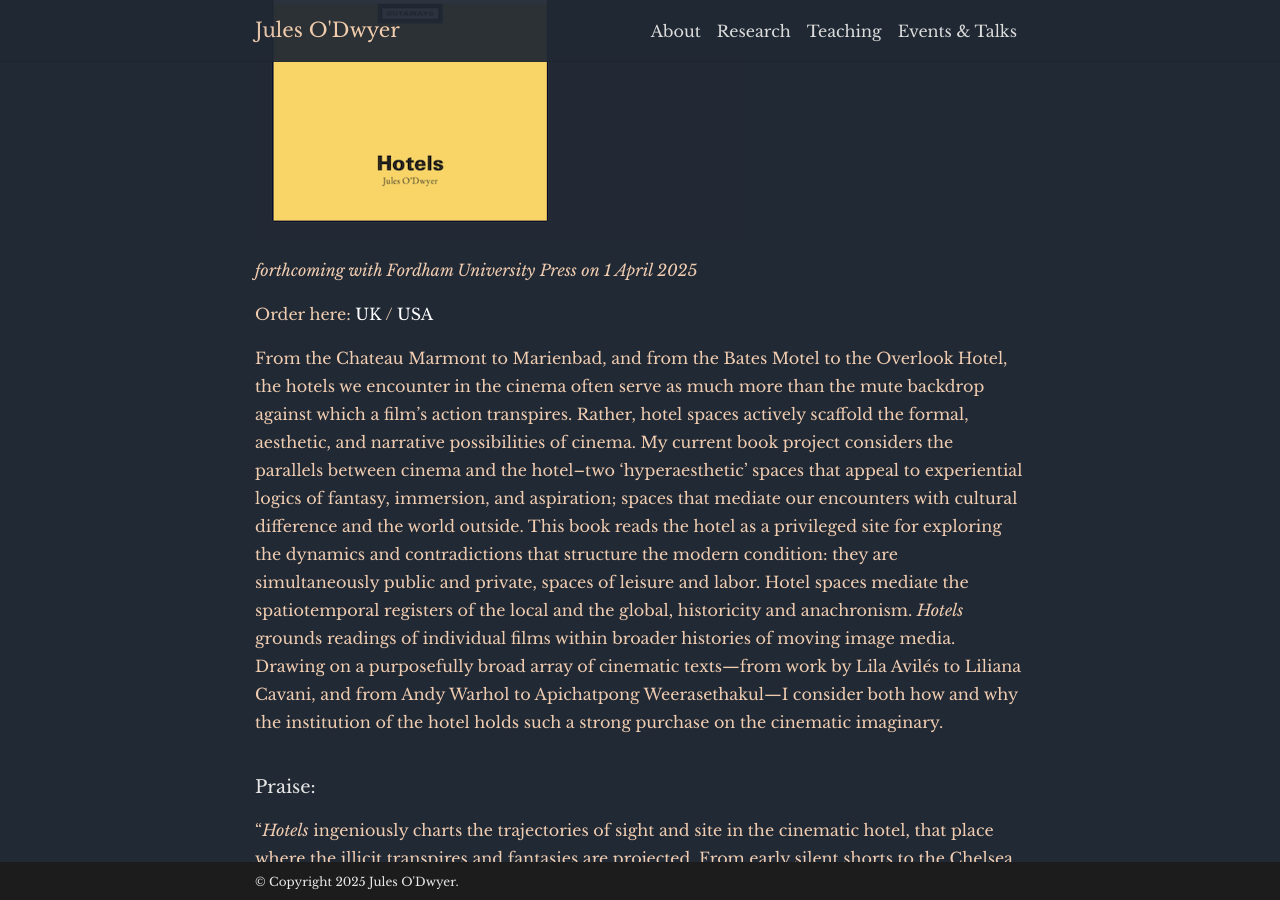
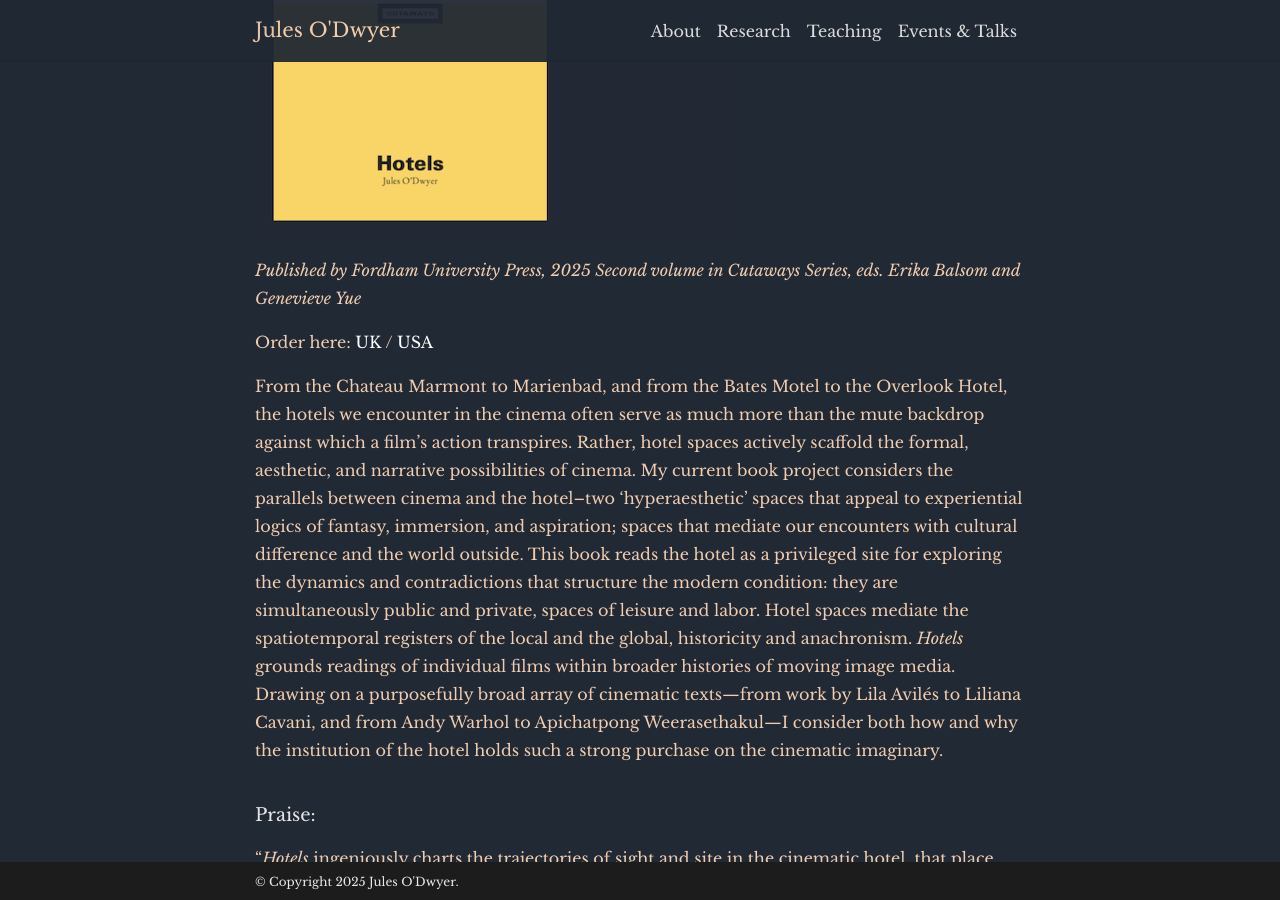
Before and after one commit to julesodwyer/julesodwyer.github.io, a Jekyll site: the page built from _pages/research.md, in a window 1280 px wide and 900 px high, scrolled down 2067 px. Built offline with Jekyll 4.4.1, drawn with Linux system fonts in a browser that asks for light colours; comment, search, counter and statistics services are not loaded; a style sheet for code colours, icons or effects is not loaded; some of the changed text lies outside the part shown.

Commit message:
Update research.md

```diff
--- a/_pages/research.md
+++ b/_pages/research.md
@@ -14,7 +14,7 @@ nav_order: 2
 
 ![Image]({{ site.baseurl }}/assets/img/seduction22.png){: width="490" }
 
-*forthcoming with University of Minnesota Press on 11 March 2025*
+*Published by University of Minnesota Press, 2025*
 
 Order here: [UK](https://www.hive.co.uk/Product/Jules-ODwyer/The-Seduction-of-Space--Cruising-French-Cinema/31160174) / [USA](https://cdcshoppingcart.uchicago.edu/Cart2/Cart?ISBN=9781517916848&PRESS=minnesota)
 
@@ -33,7 +33,8 @@ Through the work of Jacques Nolot, Sébastien Lifshitz, Christophe Honoré, Vinc
 
 ![Image]({{ site.baseurl }}/assets/img/hotels22.png){: width="490" }
 
-*forthcoming with Fordham University Press on 1 April 2025*
+*Published by Fordham University Press, 2025*
+*Second volume in Cutaways Series, eds. Erika Balsom and Genevieve Yue*
 
 Order here: [UK](https://www.hive.co.uk/Product/Jules-ODwyer/Hotels/31035534) / [USA](https://www.barnesandnoble.com/w/hotels-jules-odwyer/1146117494;jsessionid=CCE2F8F09922B58A904174E3130581C0.prodny_store01-atgap17?ean=9781531509651)
 
```
